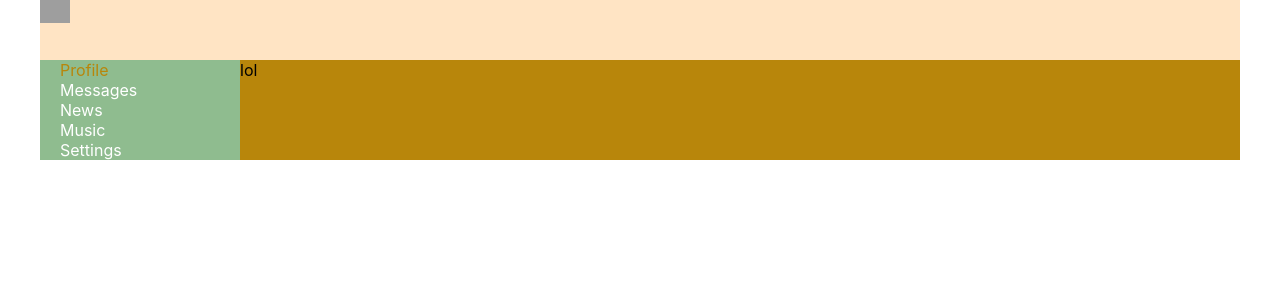
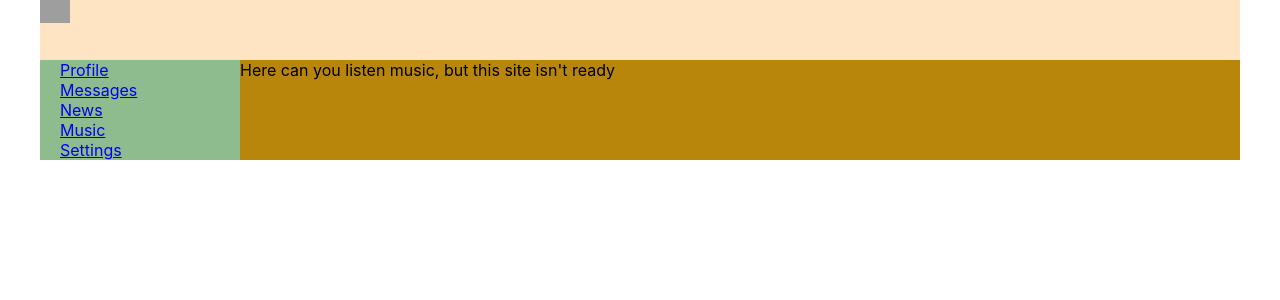
Before and after one commit to Slizh96/samuraiWay, a React (Create React App) app: page /music in a window 1280 px wide. Shown: the top 300 px of the page. Built offline with nearby package versions, Linux system fonts and the light colour scheme; grey boxes are pictures that could not be loaded.

Commit message:
add browser router

```diff
--- a/src/App.tsx
+++ b/src/App.tsx
@@ -4,17 +4,27 @@
 import {Nav} from "./components/Nav/Nav";
 // import {Profile} from "./components/Profile/Profile";
 import {Dialogs} from "./components/Dialogs/Dialogs";
+import {BrowserRouter, Route} from "react-router-dom";
+import {Profile} from "./components/Profile/Profile";
+import {News} from "./components/News/News";
+import {Music} from "./components/Music/Music";
+import {Settings} from "./components/Settings/Settings";
 
 function App() {
     return (
-        <div className="appWrapper">
-            <Header/>
-            <Nav/>
-            <div className='appWrapperContent'>
-            {/*<Profile/>*/}
-            <Dialogs/>
+        <BrowserRouter>
+            <div className="appWrapper">
+                <Header/>
+                <Nav/>
+                <div className='appWrapperContent'>
+                    <Route path='/dialogs' component={Dialogs}/>
+                    <Route path='/profile' component={Profile}/>
+                    <Route path='/news' component={News}/>
+                    <Route path='/music' component={Music}/>
+                    <Route path='/settings' component={Settings}/>
+                </div>
             </div>
-        </div>
+        </BrowserRouter>
     );
 }
 
--- /dev/null
+++ b/src/components/Music/Music.tsx
@@ -0,0 +1,10 @@
+import React from "react";
+
+
+export const Music = () => {
+    return (
+        <div>
+            Here can you listen music, but this site isn't ready
+        </div>
+    )
+}
--- a/src/components/Nav/Nav.tsx
+++ b/src/components/Nav/Nav.tsx
@@ -5,19 +5,19 @@
     return (
         <nav className={s.nav}>
             <div className={`${s.item} ${s.active}`}>
-                <a>Profile</a>
+                <a href='/profile'>Profile</a>
             </div>
             <div className={s.item}>
-                <a>Messages</a>
+                <a href='/dialogs'>Messages</a>
             </div>
             <div className={s.item}>
-                <a>News</a>
+                <a href='/news'>News</a>
             </div>
             <div className={s.item}>
-                <a>Music</a>
+                <a href='/music'>Music</a>
             </div>
             <div className={s.item}>
-                <a>Settings</a>
+                <a href='/settings'>Settings</a>
             </div>
         </nav>
     )
--- /dev/null
+++ b/src/components/News/News.tsx
@@ -0,0 +1,10 @@
+import React from "react";
+
+
+export const News = () => {
+    return (
+        <div>
+            Here can you write news, but this site isn't ready
+        </div>
+    )
+}
--- /dev/null
+++ b/src/components/Settings/Settings.tsx
@@ -0,0 +1,10 @@
+import React from "react";
+
+
+export const Settings = () => {
+    return (
+        <div>
+            Here can you setting your profile, but this site isn't ready
+        </div>
+    )
+}
```
